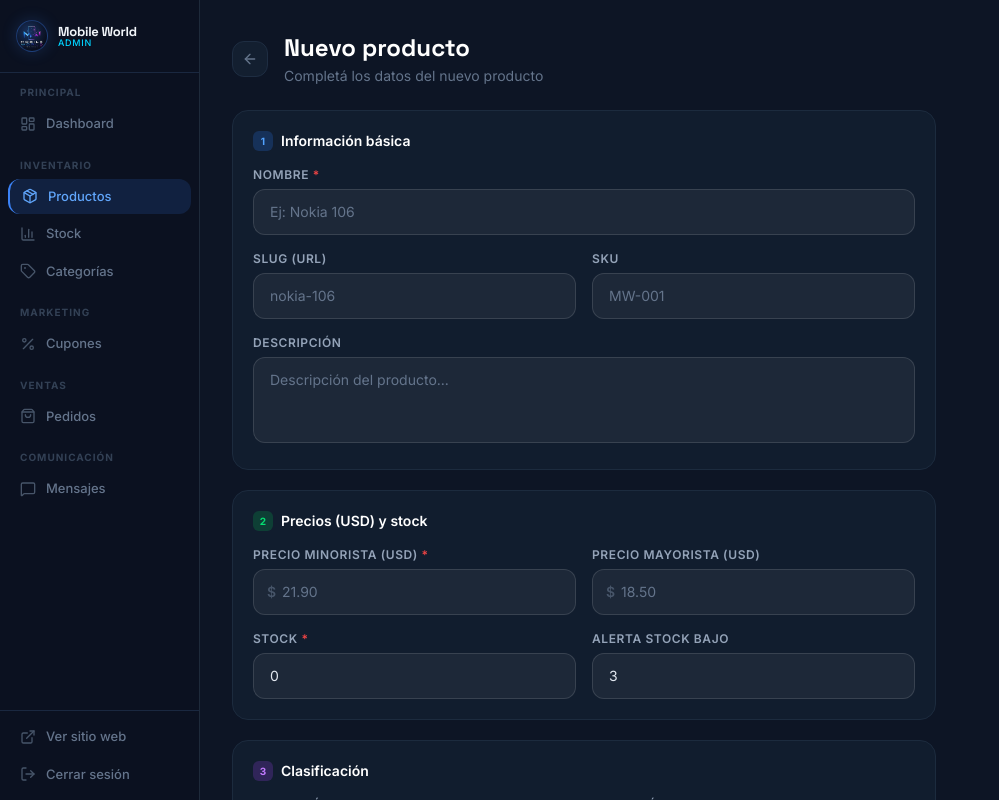
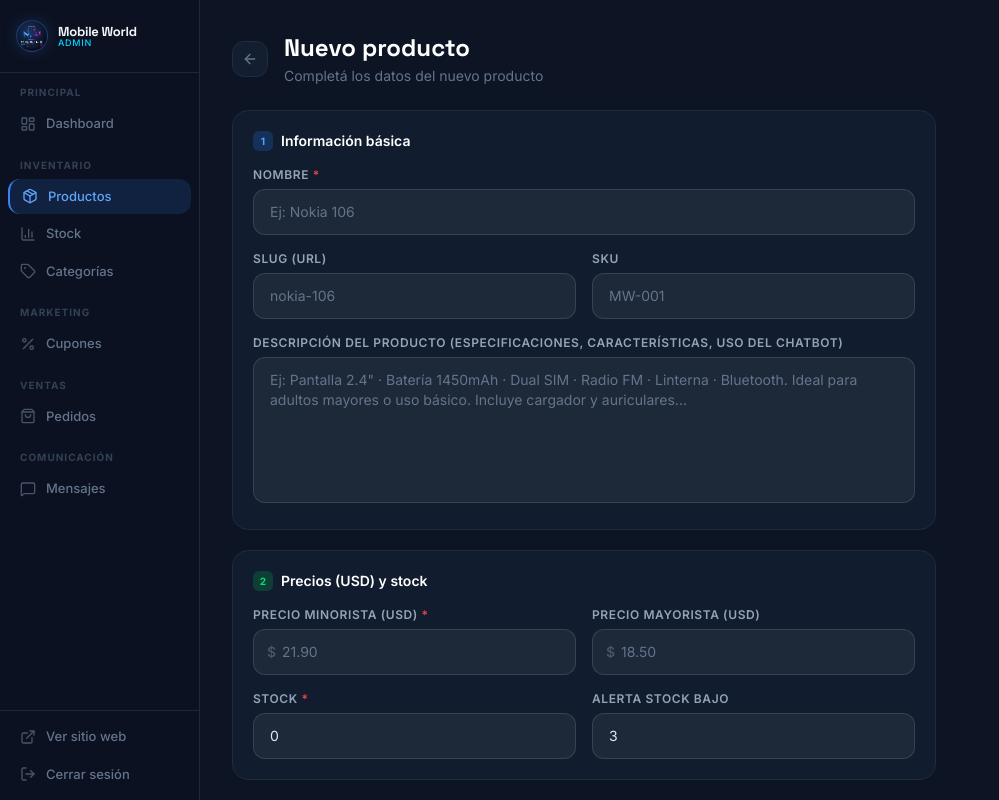
Before and after one commit to NovaSystems32/mobile-world-festival, a Next.js app: page /admin/productos/nuevo in a window 1280 px wide. Shown: the top 800 px of the page, without its empty margins (0-999 px from the left). Built offline with nearby package versions, Linux system fonts and the light colour scheme; no server answers; the database is empty.

Commit message:
feat: ampliar campo descripcion en formulario de producto

```diff
--- a/components/admin/ProductForm.tsx
+++ b/components/admin/ProductForm.tsx
@@ -213,10 +213,10 @@ export default function ProductForm({ product, categories }: Props) {
             </Field>
           </div>
 
-          <Field label="Descripción">
-            <textarea rows={3} value={form.description}
+          <Field label="Descripción del producto (especificaciones, características, uso del chatbot)">
+            <textarea rows={6} value={form.description}
               onChange={(e) => setForm({ ...form, description: e.target.value })}
-              placeholder="Descripción del producto..."
+              placeholder="Ej: Pantalla 2.4&quot; · Batería 1450mAh · Dual SIM · Radio FM · Linterna · Bluetooth. Ideal para adultos mayores o uso básico. Incluye cargador y auriculares..."
               className={inputClass + " resize-none"}
               style={inputStyle}
               {...inputFocusHandler}
```
